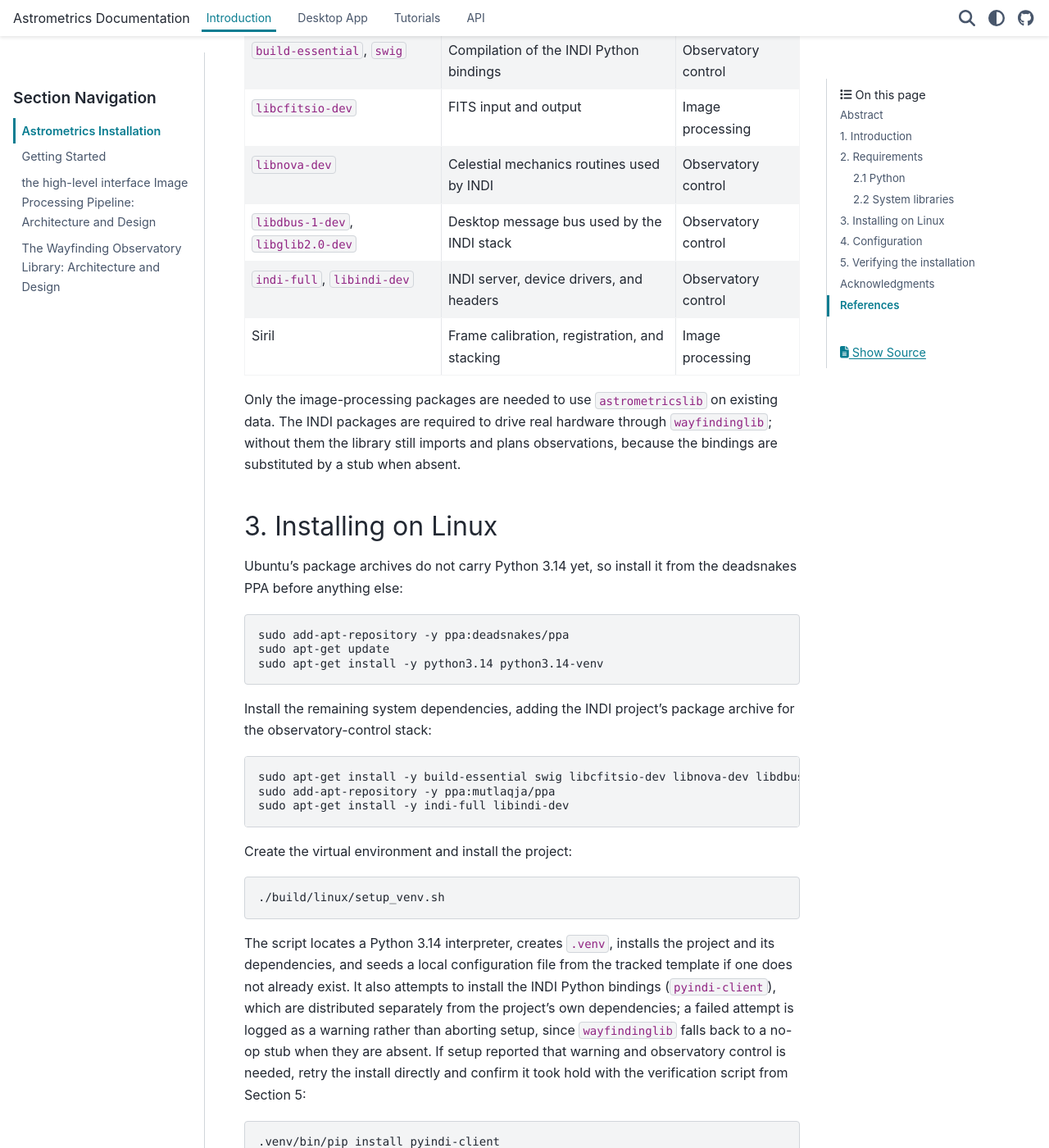
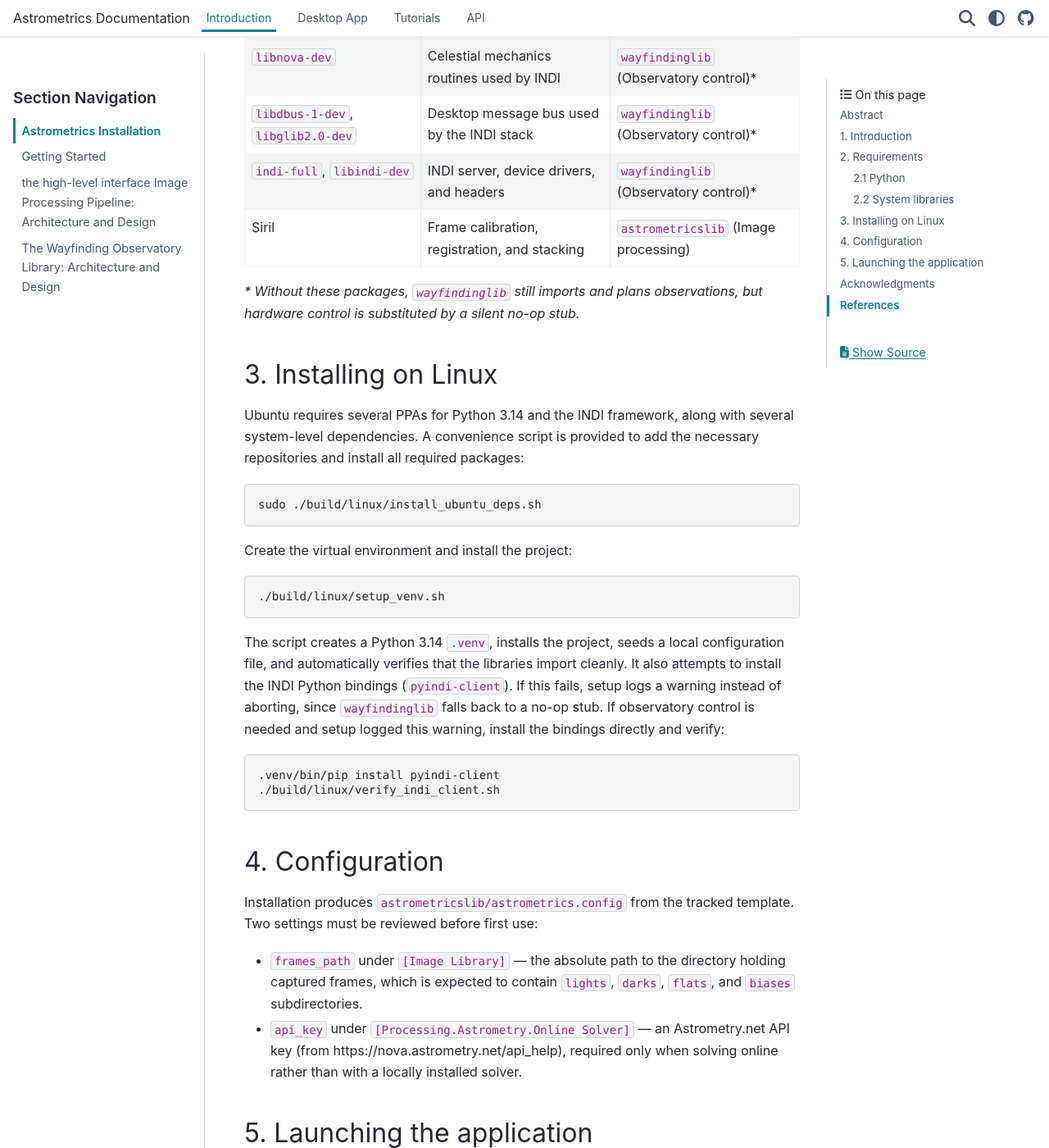
Before and after one commit to m1chae2/astrometrics, a Sphinx documentation site: the page built from documentation/Installation.md, in a window 1280 px wide and 1400 px high, scrolled down 1481 px. Shown: the whole window at 82% size. Built offline with Sphinx 7.4.7 and the PyData theme 0.15.4, drawn with Linux system fonts in a browser that asks for light colours; pages that are not in the unit, such as notebooks, are missing from menus; some of the changed text lies outside the part shown.

Commit message:
maintenance: Updated the installation guide and install scripts

````diff
--- a/documentation/Installation.md
+++ b/documentation/Installation.md
@@ -4,20 +4,20 @@
 
 ## Abstract
 
-This document covers obtaining a working Astrometrics installation on Linux, including the system libraries the observatory-control and image-processing paths depend on. It is written for an observer setting up the suite for the first time. Once installation completes, `Getting_Started.md` walks through a first session against the libraries.
+This document covers installing Astrometrics on Linux, including the prerequisite system libraries and build tools. Once installation completes, `Getting_Started.md` walks through using the application.
 
 > [!NOTE]
-> Windows is not yet a supported installation target; this document will cover it once that path has been verified.
+> Windows is not yet a supported installation target
 
 ## 1. Introduction
 
-**Statement of need.** Astrometrics spans a Python science library, an observatory-control library, and a desktop application, and it delegates two of its heaviest jobs to external programs: frame calibration and stacking to Siril [1], and mount and device control to INDI [2]. Those delegations mean a working installation is not a single `pip install` — the external programs and their development headers must be present before the Python environment is built. This document states what is required, why each piece is required, and how to verify the result.
+Astrometrics spans a Python science library, an observatory-control library, and a desktop application, and it delegates two of its heaviest jobs to external programs: frame calibration and stacking to Siril [1], and mount and device control to INDI [2]. Those delegations mean a working installation is not a single `pip install` — the external programs and their development headers must be present before the Python environment is built. This document states what is required, why each piece is required, and how to verify the result.
 
 ## 2. Requirements
 
 ### 2.1 Python
 
-Astrometrics requires **Python 3.14 or newer**. This is a hard floor rather than a preference: the codebase uses parenthesis-less multi-exception handling (`except A, B:`), which earlier interpreters reject at parse time. An installation attempted on Python 3.13 or earlier fails when the package is first imported, not when it is installed.
+Astrometrics requires **Python 3.14 or newer**.
 
 > [!WARNING]
 > A virtual environment created from an older interpreter appears to install successfully and only fails later, at import. The provided setup script refuses interpreters below 3.14 for this reason; when installing by hand, verify the version first.
@@ -28,33 +28,23 @@ The scientific and control stacks link against libraries that are installed thro
 
 **Table 1.** External system dependencies.
 
-| Package | Enables | Required for |
+| Package | Enables | Required for Library |
 | :--- | :--- | :--- |
-| `build-essential`, `swig` | Compilation of the INDI Python bindings | Observatory control |
-| `libcfitsio-dev` | FITS input and output | Image processing |
-| `libnova-dev` | Celestial mechanics routines used by INDI | Observatory control |
-| `libdbus-1-dev`, `libglib2.0-dev` | Desktop message bus used by the INDI stack | Observatory control |
-| `indi-full`, `libindi-dev` | INDI server, device drivers, and headers | Observatory control |
-| Siril | Frame calibration, registration, and stacking | Image processing |
+| `build-essential`, `swig` | Compilation of the INDI Python bindings | `wayfindinglib` (Observatory control)* |
+| `libcfitsio-dev` | FITS input and output | `astrometricslib` (Image processing) |
+| `libnova-dev` | Celestial mechanics routines used by INDI | `wayfindinglib` (Observatory control)* |
+| `libdbus-1-dev`, `libglib2.0-dev` | Desktop message bus used by the INDI stack | `wayfindinglib` (Observatory control)* |
+| `indi-full`, `libindi-dev` | INDI server, device drivers, and headers | `wayfindinglib` (Observatory control)* |
+| Siril | Frame calibration, registration, and stacking | `astrometricslib` (Image processing) |
 
-Only the image-processing packages are needed to use `astrometricslib` on existing data. The INDI packages are required to drive real hardware through `wayfindinglib`; without them the library still imports and plans observations, because the bindings are substituted by a stub when absent.
+*\* Without these packages, `wayfindinglib` still imports and plans observations, but hardware control is substituted by a silent no-op stub.*
 
 ## 3. Installing on Linux
 
-Ubuntu's package archives do not carry Python 3.14 yet, so install it from the deadsnakes PPA before anything else:
+Ubuntu requires several PPAs for Python 3.14 and the INDI framework, along with several system-level dependencies. A convenience script is provided to add the necessary repositories and install all required packages:
 
 ```bash
-sudo add-apt-repository -y ppa:deadsnakes/ppa
-sudo apt-get update
-sudo apt-get install -y python3.14 python3.14-venv
-```
-
-Install the remaining system dependencies, adding the INDI project's package archive for the observatory-control stack:
-
-```bash
-sudo apt-get install -y build-essential swig libcfitsio-dev libnova-dev libdbus-1-dev libglib2.0-dev
-sudo add-apt-repository -y ppa:mutlaqja/ppa
-sudo apt-get install -y indi-full libindi-dev
+sudo ./build/linux/install_ubuntu_deps.sh
 ```
 
 Create the virtual environment and install the project:
@@ -63,7 +53,7 @@ Create the virtual environment and install the project:
 ./build/linux/setup_venv.sh
 ```
 
-The script locates a Python 3.14 interpreter, creates `.venv`, installs the project and its dependencies, and seeds a local configuration file from the tracked template if one does not already exist. It also attempts to install the INDI Python bindings (`pyindi-client`), which are distributed separately from the project's own dependencies; a failed attempt is logged as a warning rather than aborting setup, since `wayfindinglib` falls back to a no-op stub when they are absent. If setup reported that warning and observatory control is needed, retry the install directly and confirm it took hold with the verification script from Section 5:
+The script creates a Python 3.14 `.venv`, installs the project, seeds a local configuration file, and automatically verifies that the libraries import cleanly. It also attempts to install the INDI Python bindings (`pyindi-client`). If this fails, setup logs a warning instead of aborting, since `wayfindinglib` falls back to a no-op stub. If observatory control is needed and setup logged this warning, install the bindings directly and verify:
 
 ```bash
 .venv/bin/pip install pyindi-client
@@ -75,31 +65,9 @@ The script locates a Python 3.14 interpreter, creates `.venv`, installs the proj
 Installation produces `astrometricslib/astrometrics.config` from the tracked template. Two settings must be reviewed before first use:
 
 - `frames_path` under `[Image Library]` — the absolute path to the directory holding captured frames, which is expected to contain `lights`, `darks`, `flats`, and `biases` subdirectories.
-- `api_key` under `[Processing.Astrometry.Online Solver]` — an API key for the online plate-solving service, required only when solving online rather than with a locally installed solver.
+- `api_key` under `[Processing.Astrometry.Online Solver]` — an Astrometry.net API key (from https://nova.astrometry.net/api_help), required only when solving online rather than with a locally installed solver.
 
-The configuration file holds machine-specific paths and a credential, and is therefore excluded from version control. The template beside it, `astrometrics.config.example`, is the tracked copy.
-
-## 5. Verifying the installation
-
-Confirm that both libraries import and report a version:
-
-```bash
-.venv/bin/python -c "import astrometricslib, wayfindinglib; print(astrometricslib.__version__, wayfindinglib.__version__)"
-```
-
-Run the test suites:
-
-```bash
-.venv/bin/python -m pytest
-```
-
-Tests that require hardware or observational data absent from the machine report as skipped rather than failed, so a run with skips is a normal result.
-
-If observatory control is needed, confirm the real INDI bindings are active rather than the silent no-op stub described in Section 2.2:
-
-```bash
-./build/linux/verify_indi_client.sh
-```
+## 5. Launching the application
 
 Launch the desktop application:
 
````
Also changed, not shown: 2 other files.
